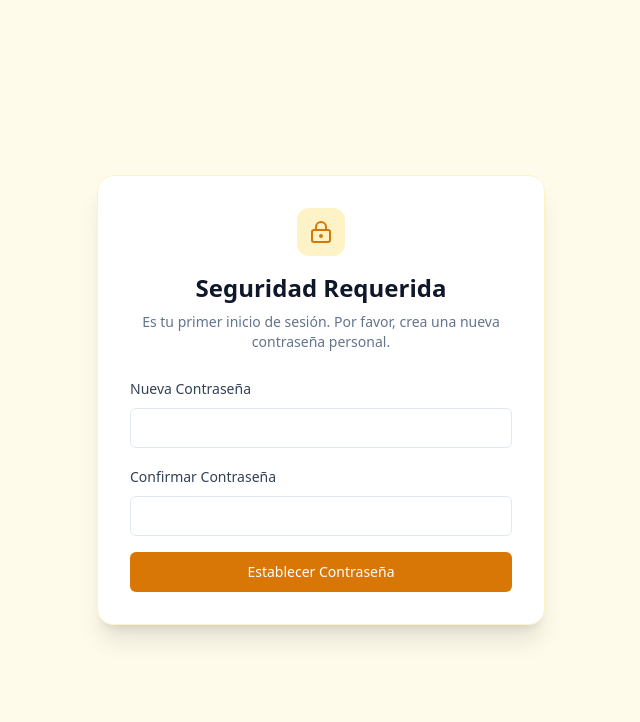
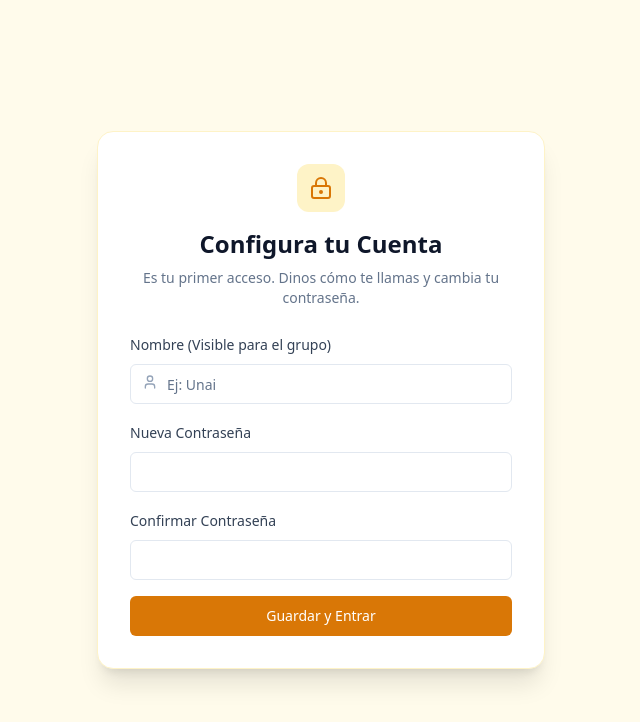
Before and after one commit to janase69pro-prog/stockflow, a Next.js app: page /change-password in a window 1280 px wide. Shown: the top 722 px of the page, without its empty margins (319-959 px from the left). Built offline with nearby package versions, Linux system fonts and the light colour scheme.

Commit message:
Fix: Username display fallback everywhere

```diff
--- a/app/actions.ts
+++ b/app/actions.ts
@@ -24,13 +24,18 @@ export async function signOut() {
   redirect('/')
 }
 
-export async function updatePassword(newPassword: string) {
+export async function updatePassword(newPassword: string, name: string) {
   const supabase = await createClient()
   const { data: { user } } = await supabase.auth.getUser()
   if (!user) return { error: 'Unauthorized' }
   const { error } = await supabase.auth.updateUser({ password: newPassword })
   if (error) return { error: error.message }
-  await supabase.from('profiles').update({ must_change_password: false }).eq('id', user.id)
+
+  await supabase.from('profiles').update({
+    must_change_password: false,
+    name: name
+  }).eq('id', user.id)
+
   revalidatePath('/', 'layout')
   redirect('/dashboard')
 }
--- a/app/change-password/page.tsx
+++ b/app/change-password/page.tsx
@@ -4,7 +4,7 @@ import { useState } from 'react'
 import { updatePassword } from '@/app/actions'
 import { Button } from '@/components/ui/button'
 import { Input } from '@/components/ui/input'
-import { LockKeyhole, AlertCircle } from 'lucide-react'
+import { LockKeyhole, AlertCircle, User } from 'lucide-react'
 
 export default function ChangePasswordPage() {
   const [error, setError] = useState<string | null>(null)
@@ -15,8 +15,15 @@ export default function ChangePasswordPage() {
     setLoading(true)
     setError(null)
     const formData = new FormData(event.currentTarget)
+    const name = formData.get('name') as string
     const p1 = formData.get('p1') as string
     const p2 = formData.get('p2') as string
+
+    if (!name || name.trim().length < 2) {
+      setError("Por favor, introduce tu nombre real")
+      setLoading(false)
+      return
+    }
 
     if (p1.length < 6) {
       setError("La contraseña debe tener al menos 6 caracteres")
@@ -30,7 +37,7 @@ export default function ChangePasswordPage() {
       return
     }
 
-    const res = await updatePassword(p1)
+    const res = await updatePassword(p1, name)
     if (res?.error) {
       setError(res.error)
       setLoading(false)
@@ -44,11 +51,19 @@ export default function ChangePasswordPage() {
           <div className="h-12 w-12 bg-amber-100 text-amber-600 rounded-xl flex items-center justify-center mb-2">
             <LockKeyhole className="w-6 h-6" />
           </div>
-          <h1 className="text-2xl font-bold text-slate-900">Seguridad Requerida</h1>
-          <p className="text-slate-500 text-sm">Es tu primer inicio de sesión. Por favor, crea una nueva contraseña personal.</p>
+          <h1 className="text-2xl font-bold text-slate-900">Configura tu Cuenta</h1>
+          <p className="text-slate-500 text-sm">Es tu primer acceso. Dinos cómo te llamas y cambia tu contraseña.</p>
         </div>
 
         <form onSubmit={handleSubmit} className="space-y-4">
+          <div className="space-y-2">
+            <label className="text-sm font-medium leading-none text-slate-700">Nombre (Visible para el grupo)</label>
+            <div className="relative">
+                <User className="absolute left-3 top-2.5 h-4 w-4 text-slate-400" />
+                <Input name="name" type="text" placeholder="Ej: Unai" required className="pl-9" />
+            </div>
+          </div>
+
           <div className="space-y-2">
             <label className="text-sm font-medium leading-none text-slate-700">Nueva Contraseña</label>
             <Input name="p1" type="password" required />
@@ -57,9 +72,11 @@ export default function ChangePasswordPage() {
             <label className="text-sm font-medium leading-none text-slate-700">Confirmar Contraseña</label>
             <Input name="p2" type="password" required />
           </div>
+
           {error && <div className="text-sm text-red-600 flex items-center gap-2 bg-red-50 p-2 rounded"><AlertCircle className="w-4 h-4"/> {error}</div>}
+
           <Button className="w-full bg-amber-600 hover:bg-amber-700 text-white" type="submit" disabled={loading}>
-            {loading ? 'Actualizando...' : 'Establecer Contraseña'}
+            {loading ? 'Guardando...' : 'Guardar y Entrar'}
           </Button>
         </form>
       </div>
--- a/app/dashboard/activity-feed.tsx
+++ b/app/dashboard/activity-feed.tsx
@@ -4,9 +4,10 @@ import { ArrowRightLeft, ShoppingCart, PackagePlus, RotateCcw, PackageMinus } fr
 export default async function ActivityFeed() {
   const supabase = await createClient()
 
+  // Update query to fetch email too
   const { data: transactions } = await supabase
     .from('transactions')
-    .select('*, products(name), profiles(name)')
+    .select('*, products(name), profiles(name, email)')
     .order('created_at', { ascending: false })
     .limit(10)
 
@@ -16,11 +17,16 @@ export default async function ActivityFeed() {
     <div className="space-y-4">
       <h3 className="font-bold text-slate-700 text-sm uppercase tracking-wider mb-2">Actividad Reciente</h3>
       <div className="space-y-3">
-        {transactions.map((t) => {
+        {transactions.map((t: any) => {
           let icon = <ArrowRightLeft className="w-4 h-4 text-slate-400" />
           let color = "bg-slate-100"
           let text = ""
-          const userName = t.profiles?.name || "Alguien"
+
+          // Fallback Logic: Name -> Email User -> "Alguien"
+          const rawName = t.profiles?.name
+          const emailUser = t.profiles?.email?.split('@')[0]
+          const userName = rawName || emailUser || "Alguien"
+
           const prodName = t.products?.name || "Producto"
 
           switch(t.type) {
--- a/app/dashboard/admin-view.tsx
+++ b/app/dashboard/admin-view.tsx
@@ -174,7 +174,7 @@ export default function AdminView({ products, transactions, allUsers }: { produc
                             <h3 className="font-bold text-sm mb-2">Aportaciones (€)</h3>
                             {allUsers.map(u => (
                                 <div key={u.id} className="flex justify-between items-center mb-2">
-                                    <span className="text-sm">{u.name}</span>
+                                    <span className="text-sm">{u.name || u.email.split('@')[0]}</span>
                                     <Input name={`amount_${u.id}`} type="number" className="w-24 h-8 text-right" placeholder="0" />
                                 </div>
                             ))}
--- a/app/dashboard/seller-view.tsx
+++ b/app/dashboard/seller-view.tsx
@@ -157,7 +157,7 @@ export default function SellerView({ products, myHolds, profile, allUsers }: { p
             <div className="bg-white rounded-xl p-6 w-full max-w-sm space-y-4">
                 <h3 className="font-bold text-center">Transferir {getQty(transferringItem.id)}x {transferringItem.name}</h3>
                 <form action={handleTransfer}>
-                    <select name="targetId" className="w-full p-3 border rounded mb-4" required><option value="">Elegir compañero...</option>{allUsers.map(u => <option key={u.id} value={u.id}>{u.name || u.email}</option>)}</select>
+                    <select name="targetId" className="w-full p-3 border rounded mb-4" required><option value="">Elegir compañero...</option>{allUsers.map(u => <option key={u.id} value={u.id}>{u.name || u.email.split('@')[0]}</option>)}</select>
                     <div className="grid grid-cols-2 gap-2"><Button type="button" variant="outline" onClick={() => setTransferringItem(null)}>Cancelar</Button><Button type="submit" className="bg-blue-600 text-white">Enviar</Button></div>
                 </form>
             </div>
```
